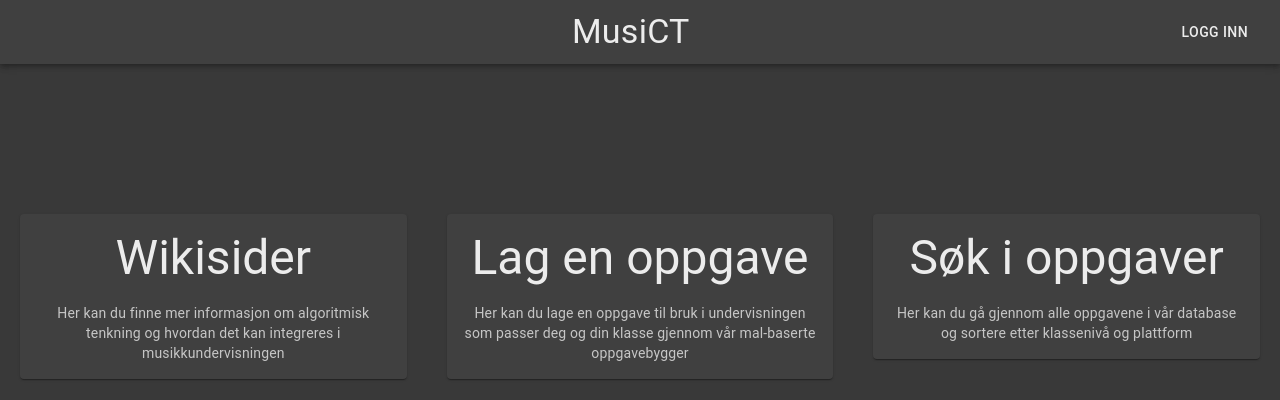
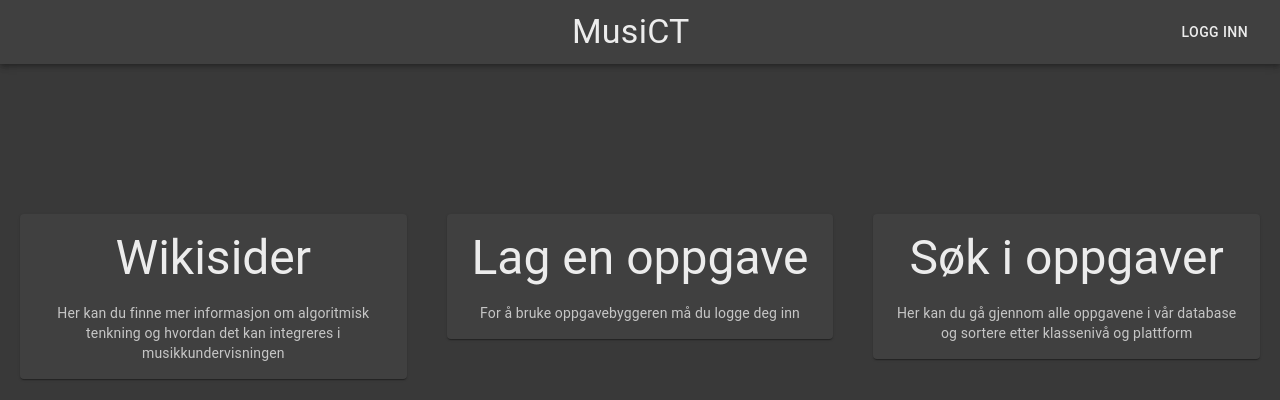
Before and after one commit to KreizerHgz/MusiCT, a React (Create React App) app in the folder client/: page / in a window 1280 px wide. Shown: the top 400 px of the page. Built offline with nearby package versions, Linux system fonts and the light colour scheme.

Commit message:
Disable TaskBuilder if not logged in

```diff
--- a/client/src/pages/FrontPage.js
+++ b/client/src/pages/FrontPage.js
@@ -5,9 +5,13 @@ import Typography from '@mui/material/Typography';
 import { Box, CardActionArea, Grid } from '@mui/material';
 import { Link } from 'react-router-dom';
 import Navbar from '../components/Navbar';
+import { UserContext } from '../UserContext';
 
 
 export default function FrontPage() {
+
+    const { value, setValue } = React.useContext(UserContext);
+
     return (
         <Box height={"100vh"}>
             <Navbar />
@@ -29,15 +33,20 @@ export default function FrontPage() {
                     </Grid>
                     <Grid item xs={4}>
                         <Card sx={{ margin: "20px", marginTop: "150px" }}>
-                            <CardActionArea component={Link} to="/lagoppgave">
+                            <CardActionArea component={Link} to="/lagoppgave" disabled={!value}>
                                 <CardContent>
                                     <Typography gutterBottom variant="h3" component="div">
                                         Lag en oppgave
                                     </Typography>
-                                    <Typography variant="body2" color="text.secondary">
+                                    {value === true ? (<Typography variant="body2" color="text.secondary">
                                         Her kan du lage en oppgave til bruk i undervisningen som passer deg og din klasse gjennom vår mal-baserte
                                         oppgavebygger
                                     </Typography>
+                                    ) : (
+                                        <Typography variant="body2" color="text.secondary">
+                                            For å bruke oppgavebyggeren må du logge deg inn
+                                        </Typography>
+                                    )}
                                 </CardContent>
                             </CardActionArea>
                         </Card>
```
